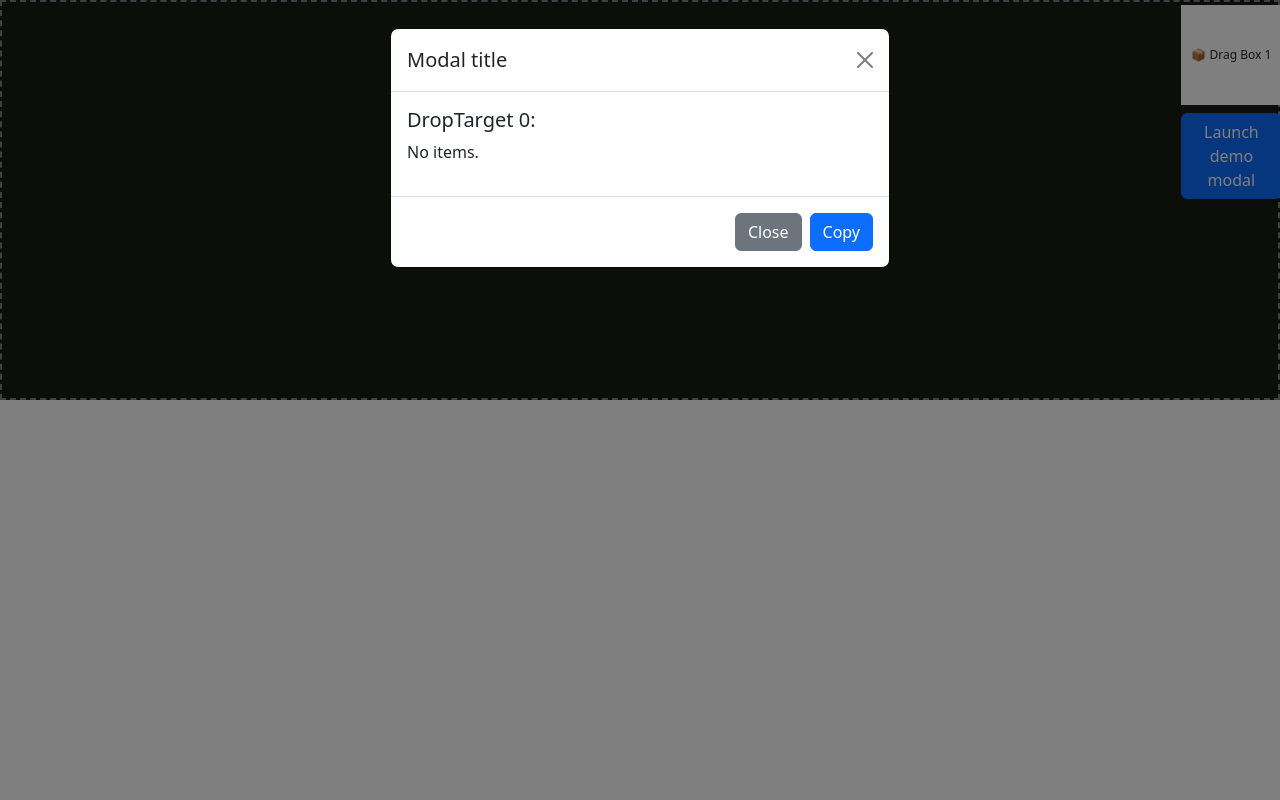
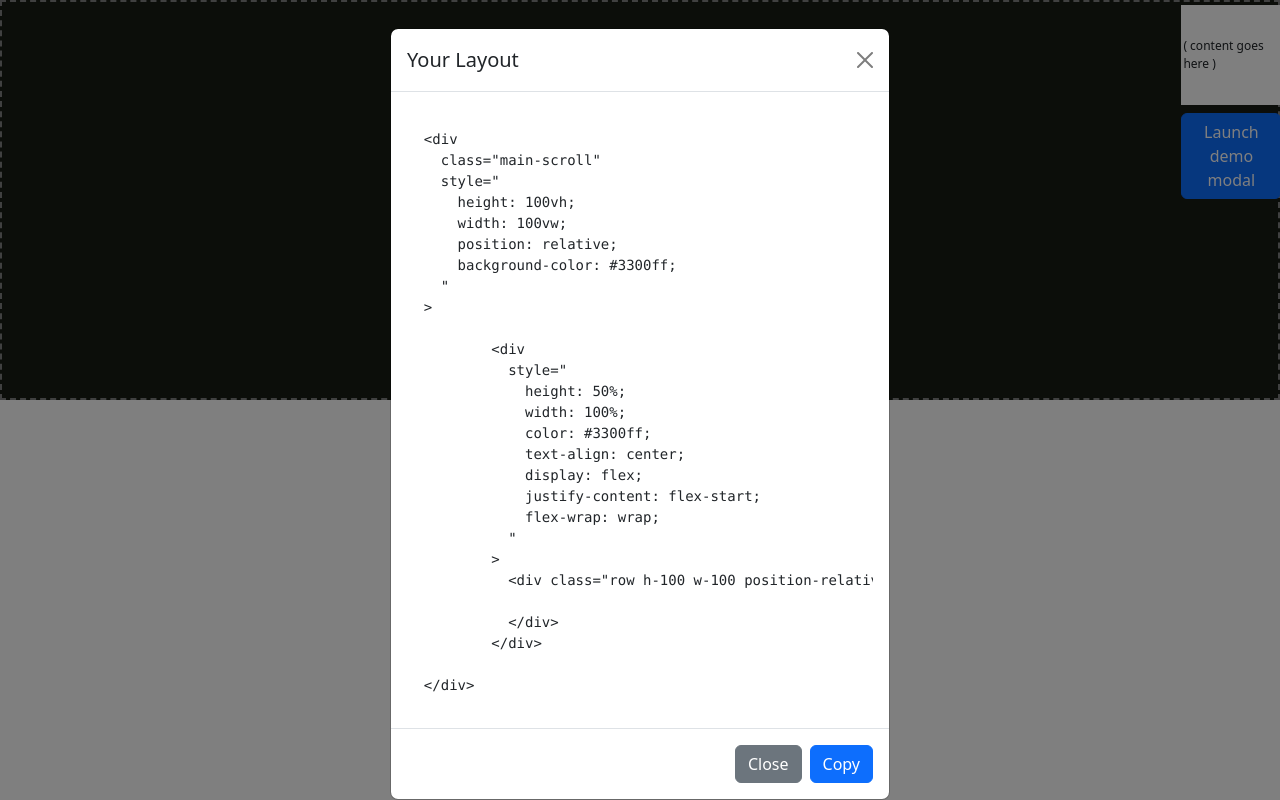
Before and after one commit to vekviiii/Layout, a React (Vite) app: page / in a window 1280 px wide. Both pictures are taken after a click on the element "Launch demo modal". Built offline with nearby package versions, Linux system fonts and the light colour scheme.

Commit message:
It's workingggg

```diff
--- a/src/App.jsx
+++ b/src/App.jsx
@@ -10,16 +10,27 @@ import ExportModal from "./components/modals/exportModal";
 export default function App() {
   const [dropTargets, setDropTargets] = useState([{ items: [] }]);
 
-  // Callback function to handle drop events for each DropTarget
   const handleItemMonitored = (index, items) => {
     const updatedDropTargets = [...dropTargets];
+
+    // Update the items of the DropTarget at the specified index
     updatedDropTargets[index].items = items;
-    setDropTargets(updatedDropTargets);
+
+    // Remove empty DropTargets, except the last one
+    const filteredDropTargets = updatedDropTargets.filter(
+      (target, i) => target.items.length > 0 || i === updatedDropTargets.length - 1
+    );
 
     // If the last DropTarget is populated, add a new empty one
-    if (index === dropTargets.length - 1 && items.length > 0) {
-      setDropTargets([...dropTargets, { items: [] }]);
+    if (
+      index === updatedDropTargets.length - 1 &&
+      items.length > 0 &&
+      !filteredDropTargets.some((target) => target.items.length === 0)
+    ) {
+      filteredDropTargets.push({ items: [] });
     }
+
+    setDropTargets(filteredDropTargets);
   };
 
   return (
@@ -48,7 +59,7 @@ export default function App() {
                     alignItems: "center",
                   }}
                 >
-                  📦 Drag Box 1
+                  ( content goes here )
                 </div>
               }
             />
--- a/src/components/DropTarget.jsx
+++ b/src/components/DropTarget.jsx
@@ -23,7 +23,7 @@ export default function DropTarget({ setItemMonitored }) {
   const handleRemoveItem = (indexToRemove) => {
     setDroppedItems((prevItems) => {
       const newItems = prevItems.filter((_, index) => index !== indexToRemove);
-      // setItemMonitored(newItems); // Update the parent when items are removed
+      setItemMonitored(newItems); // Update the parent when items are removed
       return newItems;
     });
   };
--- a/src/components/modals/exportModal.jsx
+++ b/src/components/modals/exportModal.jsx
@@ -1,40 +1,90 @@
 import React from "react";
 
 const ExportModal = ({ data }) => {
-  // Function to copy data to clipboard
+  // Function to generate formatted HTML content as a string
+  const generateHtmlContent = () => {
+    if (data.length === 0) {
+      return "No drop targets available.";
+    }
+
+    return `
+  <div
+    class="main-scroll"
+    style="
+      height: 100vh;
+      width: 100vw;
+      position: relative;
+      background-color: #3300ff;
+    "
+  >
+    ${data
+      .map(
+        (target) => `
+          <div
+            style="
+              height: 50%;
+              width: 100%;
+              color: #3300ff;
+              text-align: center;
+              display: flex;
+              justify-content: flex-start;
+              flex-wrap: wrap;
+            "
+          >
+            <div class="row h-100 w-100 position-relative">
+              ${target.items
+                .map(
+                  (item) => `
+                    <div
+                      class="col-md p-1"
+                      style="
+                        padding: 10px;
+                        border: 1px solid white;
+                      "
+                    >
+                      <div
+                        style="
+                          width: 100%;
+                          height: 100%;
+                          background-color: white;
+                          border: 1px solid white;
+                          display: flex;
+                          font-size: 12px;
+                        "
+                      >
+                        ${item.props.children}
+                      </div>
+                    </div>
+                  `
+                )
+                .join("\n")}
+            </div>
+          </div>
+        `
+      )
+      .join("\n")}
+  </div>
+`;
+  };
+
+  // Function to copy generated HTML to clipboard
   const handleCopy = () => {
-    // Format data as JSON string
-    const formattedData = JSON.stringify(
-      data.map((target, index) => ({
-        DropTarget: index,
-        items: target.items.map((item, itemIndex) => ({
-          Item: itemIndex,
-          Style: item.props.style,
-          Type: item.type,
-          Children: item.props.children,
-        })),
-      })),
-      null,
-      2 // Indentation for readability
-    );
-
-    // Use Clipboard API to copy the string
-    navigator.clipboard.writeText(formattedData).then(
-      () => {
-        alert("Data copied to clipboard!");
-      },
-      (err) => {
-        alert("Failed to copy data: ", err);
-      }
-    );
+    const formattedContent = generateHtmlContent();
+    navigator.clipboard
+      .writeText(formattedContent)
+      .then(() => {
+        alert("Formatted text copied to clipboard!");
+      })
+      .catch((err) => {
+        console.error("Failed to copy text: ", err);
+      });
   };
 
   return (
-    <>
     <div
       className="modal fade"
       id="exampleModal"
-        tabIndex="-1"
+      tabIndex={-1}
       aria-labelledby="exampleModalLabel"
       aria-hidden="true"
     >
@@ -42,7 +92,7 @@ const ExportModal = ({ data }) => {
         <div className="modal-content">
           <div className="modal-header">
             <h1 className="modal-title fs-5" id="exampleModalLabel">
-                Modal title
+              Your Layout
             </h1>
             <button
               type="button"
@@ -52,37 +102,8 @@ const ExportModal = ({ data }) => {
             ></button>
           </div>
           <div className="modal-body">
-              {data.length > 0 ? (
-                data.map((target, index) => (
-                  <div key={index}>
-                    <h5>DropTarget {index}:</h5>
-                    {target.items.length > 0 ? (
-                      target.items.map((item, itemIndex) => (
-                        <div key={itemIndex} style={{ marginBottom: "10px" }}>
-                          <p>
-                            <strong>Item {itemIndex}:</strong>
-                          </p>
-                          <ul>
-                            <li>
-                              <strong>Style:</strong> {JSON.stringify(item.props.style)}
-                            </li>
-                            <li>
-                              <strong>Type:</strong> {item.type}
-                            </li>
-                            <li>
-                              <strong>Children:</strong> {item.props.children}
-                            </li>
-                          </ul>
-                        </div>
-                      ))
-                    ) : (
-                      <p>No items.</p>
-                    )}
-                  </div>
-                ))
-              ) : (
-                <p>No drop targets available.</p>
-              )}
+            <pre>{generateHtmlContent()}</pre>{" "}
+            {/* Render formatted HTML for display */}
           </div>
           <div className="modal-footer">
             <button
@@ -103,7 +124,6 @@ const ExportModal = ({ data }) => {
         </div>
       </div>
     </div>
-    </>
   );
 };
 
```
Lines whose indentation alone changed are shown as unchanged.
